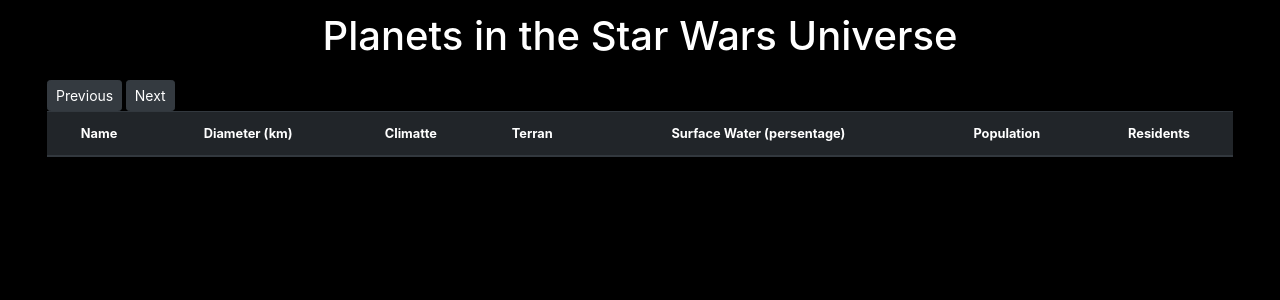
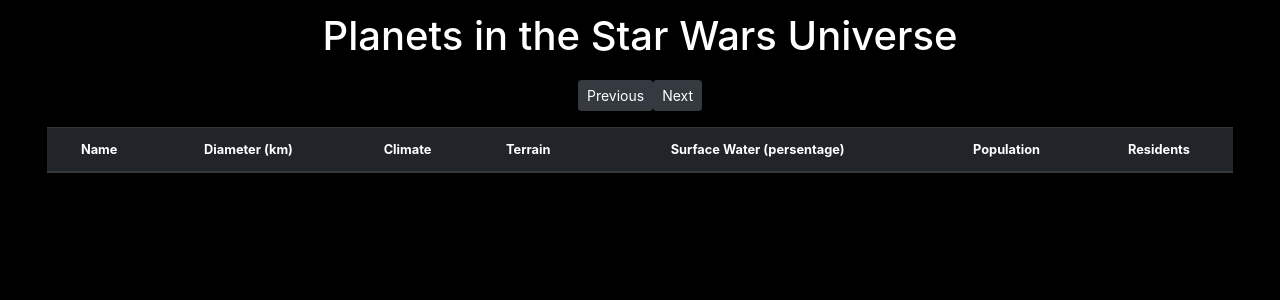
Before and after one commit to gaborkallos/APIWARS-PET, a Flask app: page / in a window 1280 px wide. Shown: the part 56-356 px from the top of the page. Run offline with Flask 2, Linux system fonts and the light colour scheme; some libraries are stand-ins or nearby versions.

Commit message:
prew and next button center

```diff
--- a/static/css/style.css
+++ b/static/css/style.css
@@ -7,10 +7,14 @@ body {
 }
 
 .coloring-white{
-    color: white;
+    color: white !important;
     padding: 1%;
 }
 
 .container{
     min-width: 95% !important;
 }
+
+@media only screen and (max-width: 600px) {
+    body {font-size: 3rem !important;}
+}
--- a/templates/index.html
+++ b/templates/index.html
@@ -5,6 +5,7 @@
     <title>API WARS</title>
     <link rel="icon" href="static/css/Boba-Fett-icon.png" type="image/x-icon"/>
     <link rel="stylesheet" type="text/css" href="static/css/style.css">
+    <meta name="viewport" content="width=device-width, initial-scale=1">
     <!-- Latest compiled and minified CSS -->
     <link rel="stylesheet" href="https://maxcdn.bootstrapcdn.com/bootstrap/4.1.3/css/bootstrap.min.css">
     <!-- jQuery library -->
@@ -14,9 +15,10 @@
     <!-- Latest compiled JavaScript -->
     <script src="https://maxcdn.bootstrapcdn.com/bootstrap/4.1.3/js/bootstrap.min.js"></script>
     <!-- Other scripts -->
-    <script src="../static/javascript/planets.js" defer></script>
-    <script src="../static/javascript/resident.js" defer></script>
+    <script src="{{ url_for('static', filename='javascript/planets.js') }}" defer></script>
+    <script src="{{ url_for('static', filename='javascript/resident.js') }}" defer></script>
 </head>
+
 <body class="small">
 
 <nav class="navbar navbar-expand-lg navbar-dark bg-dark">
@@ -78,15 +80,19 @@
 </nav>
 <div class="container">
     <h1 class="text-center coloring-white">Planets in the Star Wars Universe</h1>
-    <button type="button" class="btn btn-dark btn-sm" id="previuos">Previous</button>
-    <button type="button" class="btn btn-dark btn-sm" id="next">Next</button>
+
+    <ul class="pagination justify-content-center">
+        <li class="page-item"><a class="btn btn-dark btn-sm coloring-white" id="previuos">Previous</a></li>
+        <li class="page-item"><a class="btn btn-dark btn-sm coloring-white" id="next">Next</a></li>
+    </ul>
+
     <table class="table table-dark table-hover">
         <thead>
         <tr>
             <th class="text-center">Name</th>
             <th class="text-center">Diameter (km)</th>
-            <th class="text-center">Climatte</th>
-            <th class="text-center">Terran</th>
+            <th class="text-center">Climate</th>
+            <th class="text-center">Terrain</th>
             <th class="text-center">Surface Water (persentage)</th>
             <th class="text-center">Population</th>
             <th class="text-center">Residents</th>
@@ -105,11 +111,11 @@
             <td>population</td>
             <td>residents</td>
 
-                {% if username != None %}
+            {% if username != None %}
                 <td>
                     @button@
                 </td>
-                {% endif %}
+            {% endif %}
         </tr>
         </tbody>
     </table>
```
